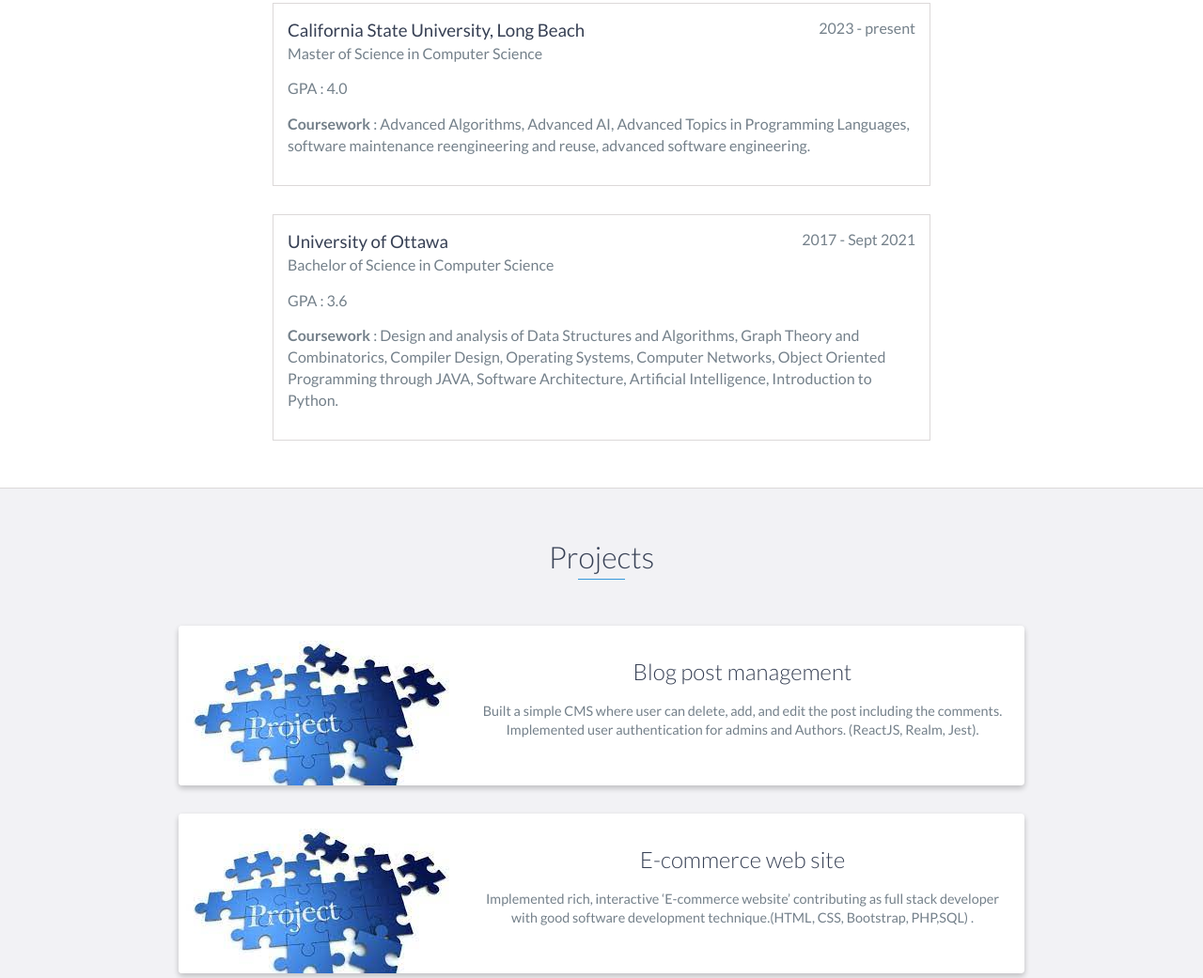
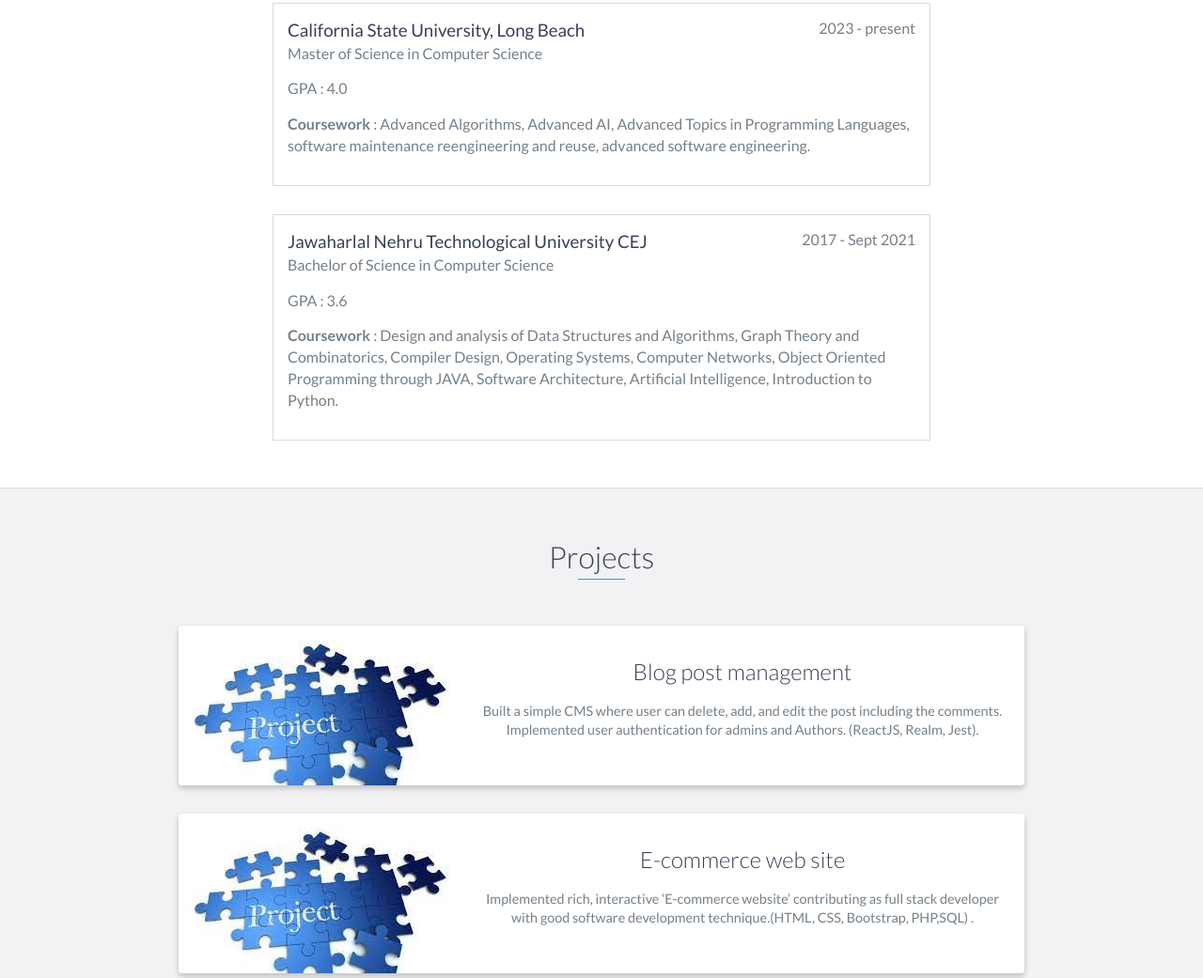
Before and after one commit to Monik25/monikportfolio, a website: page index.html in a window 1280 px wide. Shown: the part 2590-3631 px from the top of the page at 94% size. Drawn offline with nearby package versions, Linux system fonts and the light colour scheme; files that its build step writes are made by us from their sources.

Commit message:
minor change

```diff
--- a/index.html
+++ b/index.html
@@ -164,7 +164,7 @@
         <!-- End .education-block -->
 
         <div class="education-block">
-            <h3>University of Ottawa</h3>
+            <h3>Jawaharlal Nehru Technological University CEJ</h3>
             <span class="education-date">2017 - Sept 2021</span>
             <h4>Bachelor of Science in Computer Science</h4>
             <h4>GPA : 3.6</h4>
```
